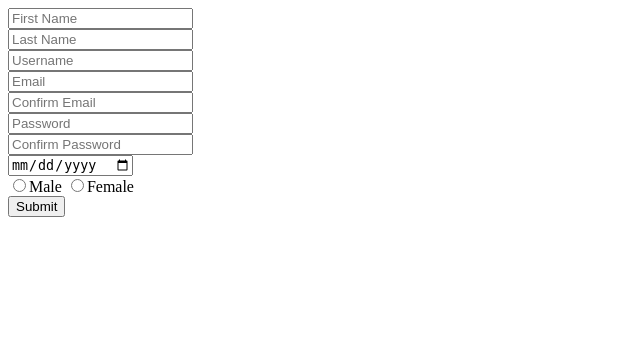
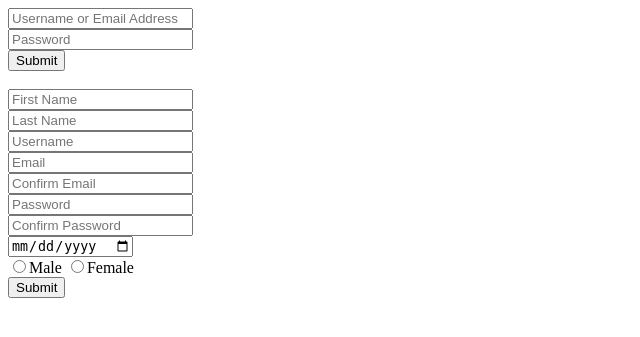
Before and after one commit to lauslim12/intract-social-network, a PHP site: page / in a window 1280 px wide. Shown: the top 337 px of the page, without its empty margins (0-640 px from the left). Run offline with PHP 8.4, Linux system fonts and the light colour scheme.

Commit message:
Added login feature.

```diff
--- a/index.php
+++ b/index.php
@@ -1,6 +1,7 @@
 <?php
   require 'config/config.php';
   require 'src/controllers/form_handlers/register_handler.php';
+  require 'src/controllers/form_handlers/login_handler.php';
 ?>
 
 <!DOCTYPE HTML>
@@ -11,6 +12,22 @@
 
   <body>
     <!-- Action left empty to prevent XSS. -->
+    <form action="" method="POST">
+      <input type="text" name="login_username" placeholder="Username or Email Address" /><br>
+      <input type="password" name="login_password" placeholder="Password" /><br>
+      <input type="submit" name="login_button" value="Submit">
+      <?php
+      if(in_array("Wrong username!<br>", $error_array)) {
+        echo "Wrong username!<br>";
+      }
+
+      if(in_array("Wrong password!<br>", $error_array)) {
+        echo "Wrong password!<br>";
+      }
+      ?>
+    </form>
+    <br>
+
     <form action='' method="POST">
       <input type="text" name="fname" placeholder="First Name" value="<?php
         if(isset($_SESSION['fname'])) {
@@ -27,6 +44,7 @@
       <?php if(in_array("Your last name has to be between 2 to 25 characters!<br>", $error_array)) echo "Your last name has to be between 2 to 25 characters!<br>"; ?>
 
       <input type="text" name="username" placeholder="Username" required /><br>
+      <?php if(in_array("Username is already in use!", $error_array)) echo "Username is already in use!"; ?>
 
       <input type="email" name="email" placeholder="Email" value="<?php
         if(isset($_SESSION['email'])) {
--- /dev/null
+++ b/src/controllers/form_handlers/login_handler.php
@@ -0,0 +1,47 @@
+<?php
+  if(isset($_POST['login_button'])) {
+    $username = $_POST['login_username'];
+    $password = $_POST['login_password'];
+
+    // People is able to login simply with username or email address.
+    if($stmt = $db->prepare("SELECT password FROM users WHERE username = ? OR email = ? LIMIT 1")) {
+      $stmt->bind_param("ss", $username, $username);
+      $stmt->execute();
+      $stmt->store_result();
+      $num_of_cols = $stmt->num_rows();
+
+      if($num_of_cols == 1) {
+        $stmt->bind_result($col);
+        $stmt->fetch();
+        $hash = $col;
+      }
+      else {
+        array_push($error_array, "Wrong username!<br>");
+        $hash = 0;
+      }
+      $stmt->free_result();
+      $stmt->close();
+    }
+
+    // If the user has closed / logged out, then logging in will set the user_closed variable to no.
+    $set_user_logged_in = 'no';
+    if($stmt = $db->prepare("UPDATE users SET user_closed = ? WHERE username = ? OR email = ?")) {
+      $stmt->bind_param("sss", $set_user_logged_in, $username, $username);
+      $stmt->execute();
+      $stmt->free_result();
+      $stmt->close();
+      $db->close();
+    }
+
+    // BCRPYT Hash.
+    if(password_verify($password, $hash)) {
+      $_SESSION['username'] = $username;
+      $_SESSION['logged_in'] = TRUE;
+      header("location:index.php");
+      exit();
+    }
+    else {
+      array_push($error_array, "Wrong password!<br>");
+    }
+  }
+?>
```
